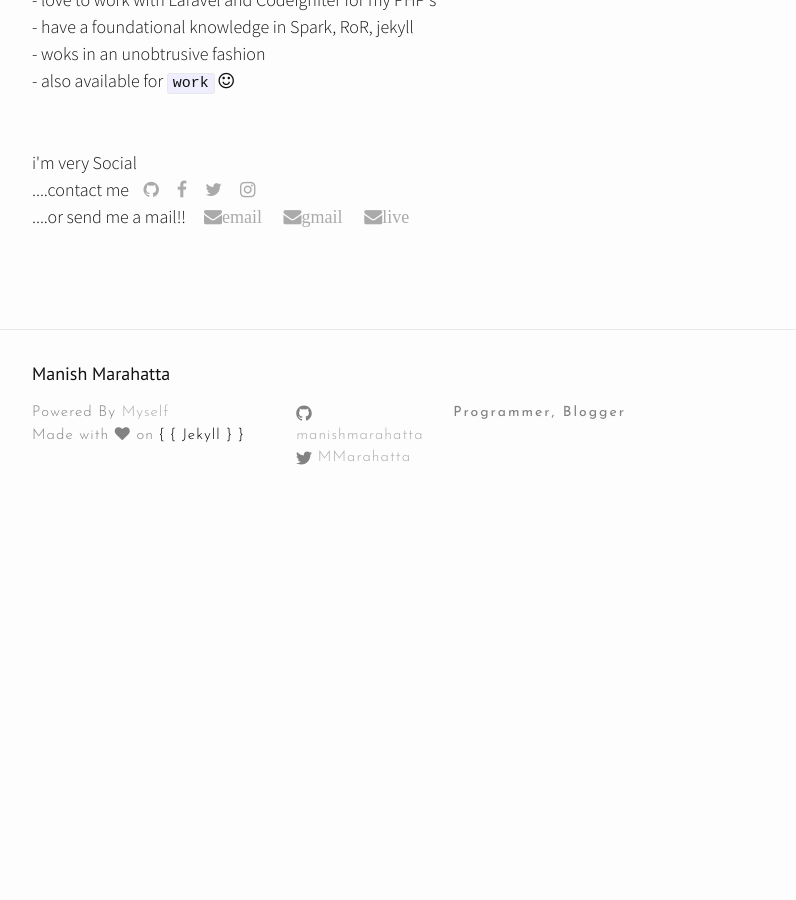
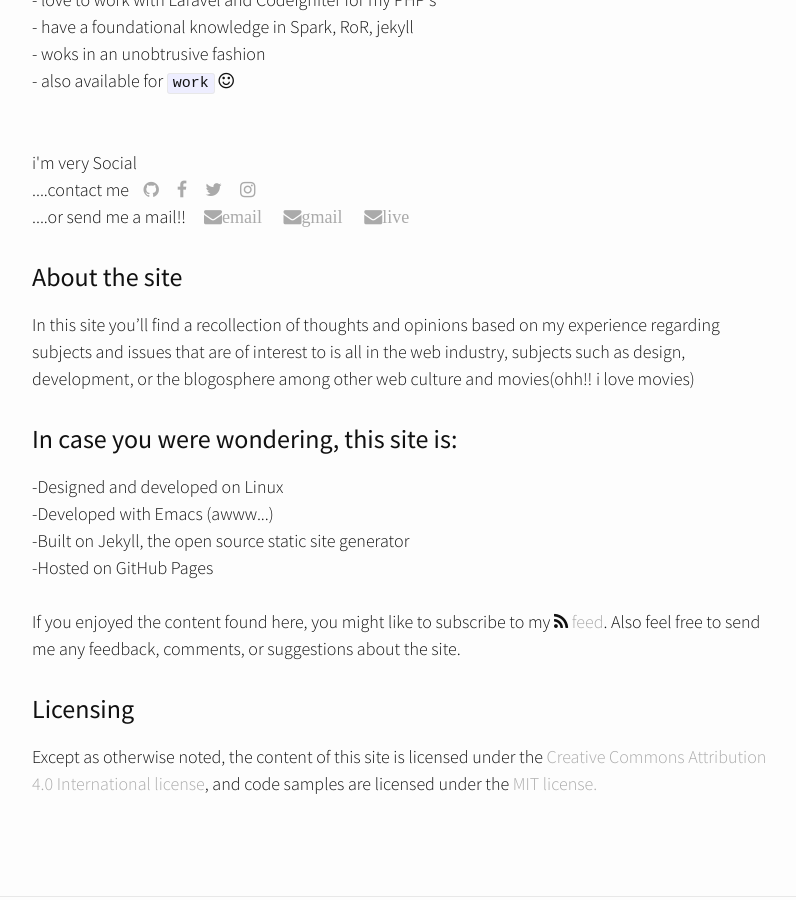
Before and after one commit to manishmarahatta/manishmarahatta.github.io, a Jekyll site: the page built from about.md, in a window 1280 px wide and 900 px high, scrolled down 918 px. Shown: the whole window, without its empty margins (238-1034 px from the left). Built offline with Jekyll 4.4.1, drawn with Linux system fonts in a browser that asks for light colours; nearby versions of some CDN libraries; before the commit the page ends 1448 px from its top, so only the background shows below that.

Commit message:
updated license

```diff
--- a/about.md
+++ b/about.md
@@ -34,6 +34,22 @@ permalink: /about/
   <a href="http://github.com/manishmarahatta"><i class="fa fa-github"></i></a>&nbsp; &nbsp; &nbsp;<a href="http://facebook.com/manish.biohazard"><i class="fa fa-facebook"></i></a>&nbsp; &nbsp; &nbsp;<a href="http://twitter.com/MMarahatta"><i class="fa fa-twitter"></i></a>&nbsp; &nbsp; &nbsp;<a href="http://instagram.com/marahattamanish"><i class="fa fa-instagram"></i></a><br>
   ....or send me a mail!!&nbsp; &nbsp; &nbsp;<a href="mailto:me@manishmarahatta.com.np"><i class="fa fa-envelope">email</i></a>&nbsp; &nbsp; &nbsp;
   <a href="mailto:manishmarahatta1996@gmail.com"><i class="fa fa-envelope">gmail</i></a>&nbsp; &nbsp; &nbsp;
-  <a href="mailto:marahattamanish1996@live.com"><i class="fa fa-envelope">live</i></a>&nbsp; &nbsp; &nbsp;
+  <a href="mailto:marahattamanish1996@live.com"><i class="fa fa-envelope">live</i></a>&nbsp; &nbsp; &nbsp;<br><br>
+<h3>About the site</h3>
+
+In this site you’ll find a recollection of thoughts and opinions based on my experience regarding subjects and issues that are of interest to is all in the web industry, subjects such as design, development, or the blogosphere among other web culture and movies(ohh!! i love movies)<br><br>
+
+<h3>In case you were wondering, this site is:</h3>
+
+    -Designed and developed on Linux<br>
+    -Developed with Emacs (awww...)<br>
+    -Built on Jekyll, the open source static site generator<br>
+    -Hosted on GitHub Pages<br><br>
+
+If you enjoyed the content found here, you might like to subscribe to my <i class="fa fa-feed"></i>&nbsp;<a href="/feed.xml">feed</a>. Also feel free to send me any feedback, comments, or suggestions about the site.<br><br>
+
+<h3>Licensing</h3>
+
+Except as otherwise noted, the content of this site is licensed under the<a href="https://creativecommons.org/licenses/by/4.0/"> Creative Commons Attribution 4.0 International license</a>, and code samples are licensed under the <a href="/LICENSE.txt">MIT license.</a>
 </p>
 </div>
```
